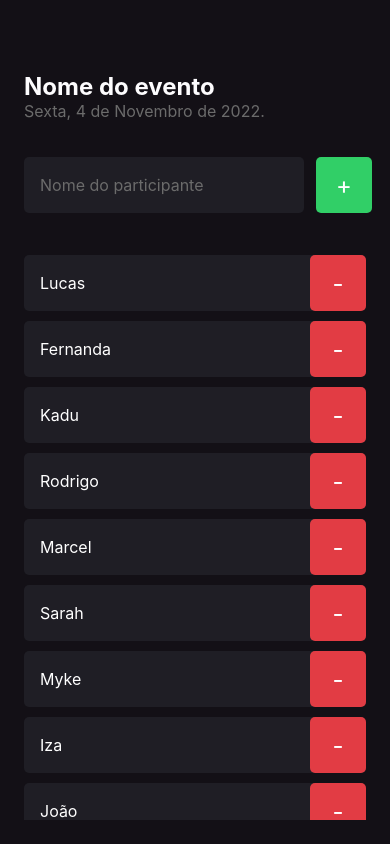
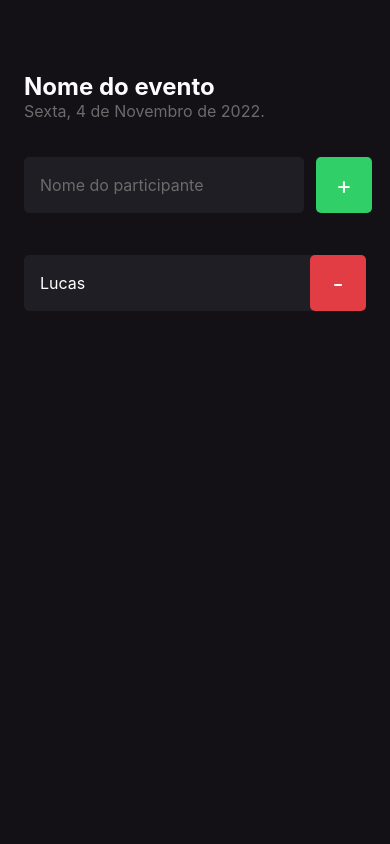
Before and after one commit to mgckaled/ignite-reactnative_fundamentos, a React Native app: screen / in a window 390 px wide. Built offline with nearby package versions, Linux system fonts and the light colour scheme.

Commit message:
feat: add participant with useState

```diff
--- a/src/screens/Home/index.tsx
+++ b/src/screens/Home/index.tsx
@@ -1,3 +1,4 @@
+import { useState } from 'react'
 import {
 	Alert,
 	Text,
@@ -12,19 +13,7 @@ import { Participant } from '../../components/Participant'
 import { styles } from './styles'
 
 export function Home() {
-	const participants = [
-		'Lucas',
-		'Fernanda',
-		'Kadu',
-		'Rodrigo',
-		'Marcel',
-		'Sarah',
-		'Myke',
-		'Iza',
-		'João',
-		'Ana',
-		'Eduardo'
-	]
+	const [participants, setParticipants] = useState(['Lucas'])
 
 	function handleParticipantAdd() {
 		if (participants.includes('Marcel')) {
@@ -33,6 +22,8 @@ export function Home() {
 				'Já existe um participante na lista com esse nome.'
 			)
 		}
+
+		setParticipants(prevState => [...prevState, 'Ana'])
 	}
 
 	function handleParticipantRemove(name: string) {
```
